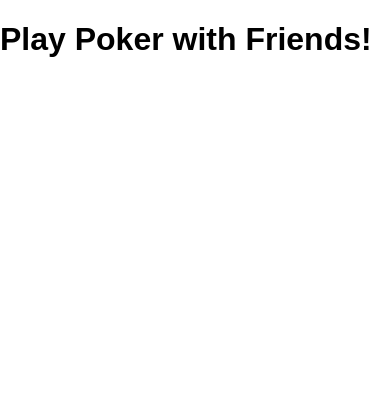
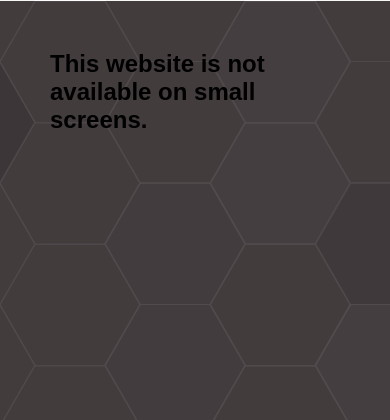
Before and after one commit to davidinholee/poker-friends, a Flask app: page / in a window 390 px wide. Shown: the top 420 px of the page. Run offline with Flask 2, Linux system fonts and the light colour scheme.

Commit message:
Background done

```diff
--- a/app.py
+++ b/app.py
@@ -1,6 +1,6 @@
 from flask import Flask, render_template, url_for
 
-app = Flask(__name__, template_folder="resources/templates/")
+app = Flask(__name__, template_folder="resources/templates/", static_folder="resources/static/")
 
 @app.route("/")
 def index():
--- a/resources/static/css/main.css
+++ b/resources/static/css/main.css
@@ -1,4 +1,16 @@
+.content-desktop {display: block;}
+.content-mobile {display: none;}
+@media screen and (max-width: 768px) {
+    .content-desktop {display: none;}
+    .content-mobile {
+        display: block;
+        margin: 0;
+    }
+}
+
 body {
-    margin: 0;
+    margin: 50px;
     font-family: sans-serif;
+    background-image: url("../img/bkground.png");
+    background-repeat: repeat;
 }
--- a/resources/templates/base.html
+++ b/resources/templates/base.html
@@ -4,7 +4,7 @@
   <meta charset="UTF-8">
   <meta name="viewport" content="width=device-width, initial-scale=1.0">
   <meta http-equiv="X-UA-Compatible" content="ie=edge">
-  <link rel="stylesheet" href="{{ url_for('static', filename='css/main.css') }}">
+  <link rel="stylesheet" href="{{ url_for('static', filename='./css/main.css') }}">
   {% block head %}{% endblock %}
 </head>
 <body>
--- a/resources/templates/index.html
+++ b/resources/templates/index.html
@@ -1,9 +1,13 @@
 {% extends 'base.html' %}
 
 {% block head %}
-<h1>Play Poker with Friends!</h1>
+<div class="content-desktop">
+  <h1>Play Poker with Friends!</h1>
+</div>
 {% endblock %}
 
 {% block body %}
-
+<div class="content-mobile">
+  <h2 class="content-mobile">This website is not available on small screens.</h2>
+</div>
 {% endblock %}
```
Also changed, not shown: resources/static/img/background1.png (deleted), resources/static/img/background2.png (deleted), resources/static/img/background3.png (deleted), resources/static/img/background4.png (deleted), resources/static/img/background5.png (deleted), resources/static/img/background6.png (deleted), resources/static/img/background7-lr.png (deleted), resources/static/img/background7.png (deleted), resources/static/img/bkground.png (added), 1 other file.
